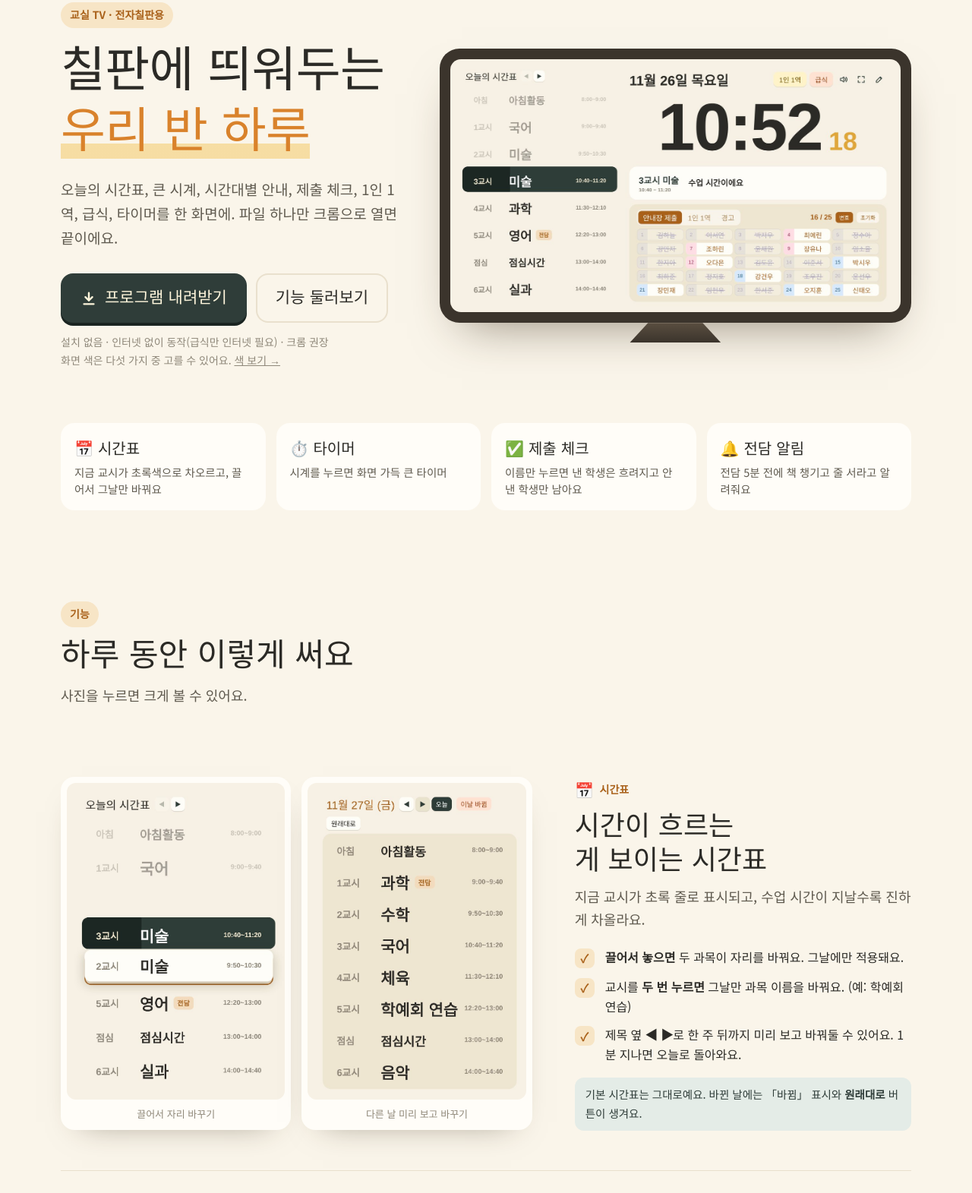
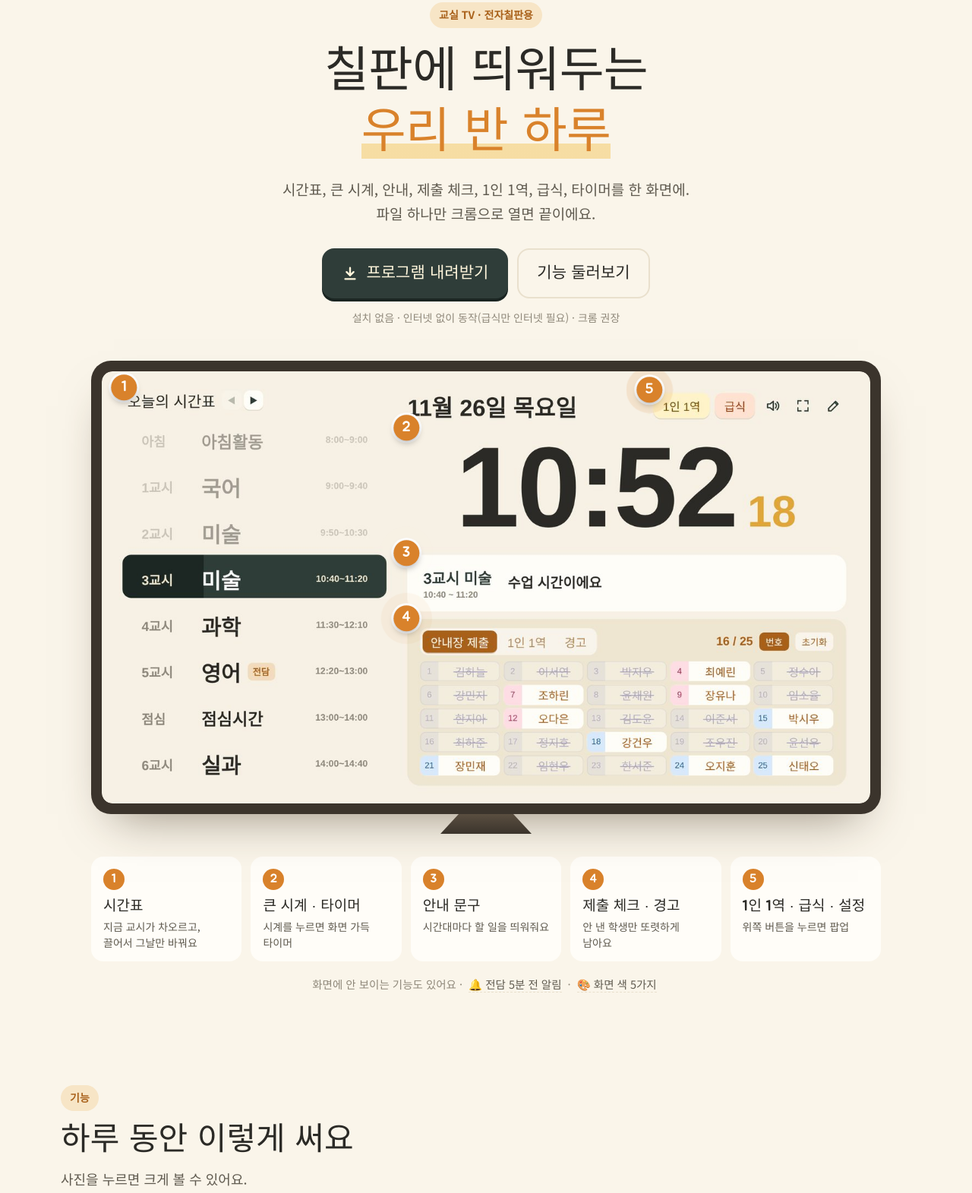
Before and after one commit to dobbi52/classboard, a plain HTML site: page index.html in a window 1280 px wide. Shown: the part 126-1697 px from the top of the page at 76% size. Drawn offline with Linux system fonts and the light colour scheme.

Commit message:
첫 화면: 칠판 화면에 번호를 붙이고 아래에 기능 카드 5개
Co-Authored-By: Claude Opus 5.5 <noreply@anthropic.com>
Claude-Session: https://claude.ai/code/session_01D2NA83K4xWqu4UkbskRDMv

```diff
--- a/index.html
+++ b/index.html
@@ -230,6 +230,39 @@ body,.bar,.step,.point,.edit-card,.shot,.faq details,.end,.tv,.cmd{transition-pr
 @keyframes themeIn{from{clip-path:circle(0 at var(--tx,50%) var(--ty,0))}to{clip-path:circle(var(--tr,150vmax) at var(--tx,50%) var(--ty,0))}}
 [data-theme="chalk"] .hero h1 b,:root:not([data-theme]) .hero h1 b{background:linear-gradient(transparent 68%,rgba(242,193,78,.45) 68%,rgba(242,193,78,.45) 92%,transparent 92%)}
 
+
+/* 첫 화면: 칠판 화면 + 번호 */
+.hero-top{text-align:center;max-width:760px;margin:0 auto}
+.hero-top .lead{margin-left:auto;margin-right:auto;word-break:keep-all}
+.hero-top .cta{justify-content:center}
+#map{max-width:1040px;margin:44px auto 0}
+#map img{cursor:default}
+.screen{position:relative;border-radius:14px;overflow:hidden}
+.spot{position:absolute;left:var(--x,0);top:var(--y,0);width:var(--w,100%);height:var(--h,100%);border-radius:12px;box-shadow:0 0 0 2000px rgba(20,16,10,.5),inset 0 0 0 3px var(--green);opacity:0;pointer-events:none;transition:left .4s var(--ease),top .4s var(--ease),width .4s var(--ease),height .4s var(--ease),opacity .25s}
+.screen.lit .spot{opacity:1}
+.pin{position:absolute;left:var(--x);top:var(--y);transform:translate(-55%,-55%);z-index:2;text-decoration:none;width:34px;height:34px}
+.pin span{position:relative;display:grid;place-items:center;width:100%;height:100%;border-radius:50%;background:var(--green);color:#fff;font-family:var(--display);font-size:19px;box-shadow:0 4px 10px -2px rgba(0,0,0,.35),0 0 0 3px #fff;transition:transform .25s var(--spring),background .2s}
+.pin::before{content:"";position:absolute;inset:0;border-radius:50%;background:var(--green);opacity:.5;animation:ping 2.4s ease-out infinite;animation-delay:calc(var(--i,0) * .3s)}
+.pin:hover span,.pin.on span{transform:scale(1.18);background:var(--ink)}
+@keyframes ping{0%{transform:scale(1);opacity:.5}70%,100%{transform:scale(2.1);opacity:0}}
+.map-cards{display:grid;grid-template-columns:repeat(5,minmax(0,1fr));gap:12px;max-width:1040px;margin:56px auto 0}
+.mapc{display:flex;flex-direction:column;gap:4px;text-decoration:none;background:var(--card);border-radius:16px;padding:16px 16px 14px;box-shadow:inset 0 0 0 1.5px transparent;transition:transform .3s var(--ease),box-shadow .3s var(--ease)}
+.mapc .num{width:28px;height:28px;border-radius:50%;background:var(--green);color:#fff;display:grid;place-items:center;font-family:var(--display);font-weight:400;font-size:16px;margin-bottom:6px;transition:background .2s}
+.mapc .t{font-family:var(--display);font-size:19px;line-height:1.3;word-break:keep-all}
+.mapc .d{font-size:14px;color:var(--sub);line-height:1.5;word-break:keep-all}
+.mapc:hover,.mapc.on{transform:translateY(-4px);box-shadow:inset 0 0 0 2px var(--ink),0 18px 34px -24px rgba(var(--sh),.5)}
+.mapc:hover .num,.mapc.on .num{background:var(--ink)}
+.rv.in.done.mapc{transition:transform .3s var(--ease),box-shadow .3s var(--ease)}
+.map-more{text-align:center;margin-top:18px;font-size:14.5px;color:var(--mute)}
+.map-more a{color:var(--sub);text-decoration:none;border-bottom:1px dashed var(--line);margin:0 4px}
+.map-more a:hover{color:var(--ink);border-color:var(--ink)}
+@media (max-width:900px){
+  .map-cards{grid-template-columns:repeat(2,minmax(0,1fr));margin-top:40px}
+  .map-cards .mapc:last-child{grid-column:1/-1}
+  #map{margin-top:32px}
+  .pin{width:24px;height:24px}.pin span{font-size:14px;box-shadow:0 2px 6px -1px rgba(0,0,0,.35),0 0 0 2px #fff}
+}
+
 /* 크게 보기: 사진 자리에서 커지기 */
 .lb{transition:opacity .3s}
 .lb img{transform:none;transition:none;will-change:transform}
@@ -276,11 +309,10 @@ body,.bar,.step,.point,.edit-card,.shot,.faq details,.end,.tv,.cmd{transition-pr
 <main id="top">
   <section class="hero">
     <div class="wrap">
-      <div class="hero-grid">
-        <div>
+      <div class="hero-top">
         <span class="eyebrow">교실 TV · 전자칠판용</span>
-          <h1><span class="ln">칠판에 띄워두는</span><br><b class="ln">우리 반 하루</b></h1>
-          <p class="lead">오늘의 시간표, 큰 시계, 시간대별 안내, 제출 체크, 1인 1역, 급식, 타이머를 한 화면에. 파일 하나만 크롬으로 열면 끝이에요.</p>
+        <h1><span class="ln">칠판에 띄워두는</span> <b class="ln">우리 반 하루</b></h1>
+        <p class="lead">시간표, 큰 시계, 안내, 제출 체크, 1인 1역, 급식, 타이머를 한 화면에. 파일 하나만 크롬으로 열면 끝이에요.</p>
         <div class="cta">
           <a class="btn dl" href="dl/chalk/classboard.html" download="classboard.html">
             <svg viewBox="0 0 24 24" fill="none" stroke="currentColor" stroke-width="2.6" stroke-linecap="round" stroke-linejoin="round" aria-hidden="true"><path d="M12 4v11M7 10l5 5 5-5M5 20h14"/></svg>
@@ -288,16 +320,17 @@ body,.bar,.step,.point,.edit-card,.shot,.faq details,.end,.tv,.cmd{transition-pr
           </a>
           <a class="btn ghost" href="#features">기능 둘러보기</a>
         </div>
-          <p class="fine">설치 없음 · 인터넷 없이 동작(급식만 인터넷 필요) · 크롬 권장<br>화면 색은 다섯 가지 중 고를 수 있어요. <a href="#f-color">색 보기 →</a></p>
+        <p class="fine">설치 없음 · 인터넷 없이 동작(급식만 인터넷 필요) · 크롬 권장</p>
       </div>
-        <div class="tv"><img src="img/chalk/01.jpg" alt="수업 중인 우리 반 칠판 화면. 왼쪽에 오늘의 시간표, 오른쪽에 큰 시계와 안내, 아래에 제출 체크" width="1400" height="787"></div>
+      <div class="tv" id="map">
+        <div class="screen">
+          <img src="img/chalk/01.jpg" alt="수업 중인 우리 반 칠판 화면. 왼쪽에 오늘의 시간표, 오른쪽에 큰 시계와 안내, 아래에 제출 체크" width="1400" height="787">
+          <div class="spot" id="spot"></div>
+          <a class="pin" href="#f-tt" data-k="1" style="--x:3.1%;--y:4.1%;--w:33.6%;--h:91.9%" aria-label="1. 시간표"><span>1</span></a><a class="pin" href="#f-timer" data-k="2" style="--x:39.8%;--y:13.4%;--w:57.1%;--h:26.4%" aria-label="2. 큰 시계 · 타이머"><span>2</span></a><a class="pin" href="#f-notice" data-k="3" style="--x:39.8%;--y:42.4%;--w:57.1%;--h:13.1%" aria-label="3. 안내 문구"><span>3</span></a><a class="pin" href="#f-check" data-k="4" style="--x:39.8%;--y:57.4%;--w:57.1%;--h:38.6%" aria-label="4. 제출 체크 · 경고"><span>4</span></a><a class="pin" href="#f-role" data-k="5" style="--x:71.4%;--y:4.6%;--w:25.8%;--h:6.6%" aria-label="5. 1인 1역 · 급식 · 설정"><span>5</span></a>
         </div>
-      <div class="points">
-        <div class="point rv pop"><b>📅 시간표</b><span>지금 교시가 초록색으로 차오르고, 끌어서 그날만 바꿔요</span></div>
-        <div class="point rv pop"><b>⏱️ 타이머</b><span>시계를 누르면 화면 가득 큰 타이머</span></div>
-        <div class="point rv pop"><b>✅ 제출 체크</b><span>이름만 누르면 낸 학생은 흐려지고 안 낸 학생만 남아요</span></div>
-        <div class="point rv pop"><b>🔔 전담 알림</b><span>전담 5분 전에 책 챙기고 줄 서라고 알려줘요</span></div>
       </div>
+      <div class="map-cards" id="mapCards"><a class="mapc rv pop" href="#f-tt" data-k="1"><b class="num">1</b><span class="t">시간표</span><span class="d">지금 교시가 차오르고, 끌어서 그날만 바꿔요</span></a><a class="mapc rv pop" href="#f-timer" data-k="2"><b class="num">2</b><span class="t">큰 시계 · 타이머</span><span class="d">시계를 누르면 화면 가득 타이머</span></a><a class="mapc rv pop" href="#f-notice" data-k="3"><b class="num">3</b><span class="t">안내 문구</span><span class="d">시간대마다 할 일을 띄워줘요</span></a><a class="mapc rv pop" href="#f-check" data-k="4"><b class="num">4</b><span class="t">제출 체크 · 경고</span><span class="d">안 낸 학생만 또렷하게 남아요</span></a><a class="mapc rv pop" href="#f-role" data-k="5"><b class="num">5</b><span class="t">1인 1역 · 급식 · 설정</span><span class="d">위쪽 버튼을 누르면 팝업</span></a></div>
+      <p class="map-more">화면에 안 보이는 기능도 있어요 · <a href="#f-jeon">🔔 전담 5분 전 알림</a> · <a href="#f-color">🎨 화면 색 5가지</a></p>
     </div>
   </section>
 
@@ -592,7 +625,7 @@ document.querySelectorAll('.feat').forEach(f=>{
   f.querySelectorAll('.shot').forEach((s,i)=>s.style.setProperty('--d',(i*.12)+'s'));
 });
 // 같은 줄에 있는 것은 차례로
-[['.point',.08],['.step',.12],['.edit-card',.08]].forEach(([q,g])=>document.querySelectorAll(q).forEach((el,i)=>el.style.setProperty('--d',(i%3*g+(q==='.point'?(i>2?.24:0):0))+'s')));
+[['.mapc',.07],['.step',.12],['.edit-card',.08]].forEach(([q,g])=>document.querySelectorAll(q).forEach((el,i)=>el.style.setProperty('--d',((q==='.mapc'?i:i%3)*g)+'s')));
 
 const rvObs=new IntersectionObserver(es=>{es.forEach(e=>{if(e.isIntersecting){const el=e.target;el.classList.add('in');rvObs.unobserve(el);const d=parseFloat(getComputedStyle(el).getPropertyValue('--d'))||0;setTimeout(()=>el.classList.add('done'),900+d*1000);}});},{rootMargin:'0px 0px -12% 0px',threshold:.05});
 document.querySelectorAll('.rv,.feat').forEach(el=>rvObs.observe(el));
@@ -636,7 +669,7 @@ function closeLb(){
   if(img){const an=flip(img,lbImg,true);an.onfinish=()=>{img.style.visibility='';an.cancel();};}
 }
 document.addEventListener('click',e=>{
-  const img=e.target.closest('.tv img,.shot img,.edit-card img');
+  const img=e.target.closest('.shot img,.edit-card img');
   if(img){openLb(img);return;}
   if(e.target.closest('#lb'))closeLb();
 });
@@ -662,6 +695,23 @@ function pickColor(t,anim){
 }
 pickColor(NAMES[shotTheme]?shotTheme:'chalk',false);
 sw.forEach(b=>b.addEventListener('click',()=>{if(b.dataset.t===shotTheme)return;pickColor(b.dataset.t,true);try{localStorage.setItem('cbm-shot',b.dataset.t);}catch(e){}}));
+
+// 첫 화면 번호: 카드·번호에 올리면 칠판에서 그 부분만 밝게
+const screen=document.querySelector('#map .screen'),spot=document.getElementById('spot');
+const pinEls=[...document.querySelectorAll('.pin')],mapCards=[...document.querySelectorAll('.mapc')];
+pinEls.forEach((p,i)=>p.style.setProperty('--i',i));
+function light(k){
+  const p=pinEls.find(x=>x.dataset.k===k);
+  pinEls.forEach(x=>x.classList.toggle('on',x.dataset.k===k));mapCards.forEach(x=>x.classList.toggle('on',x.dataset.k===k));
+  if(!p){screen.classList.remove('lit');return;}
+  ['--x','--y','--w','--h'].forEach(v=>spot.style.setProperty(v,p.style.getPropertyValue(v)));
+  screen.classList.add('lit');
+}
+[...pinEls,...mapCards].forEach(el=>{
+  el.addEventListener('pointerenter',e=>{if(e.pointerType==='mouse')light(el.dataset.k);});
+  el.addEventListener('pointerleave',e=>{if(e.pointerType==='mouse')light(null);});
+  el.addEventListener('focus',()=>light(el.dataset.k));el.addEventListener('blur',()=>light(null));
+});
 </script>
 </body>
 </html>
```
Lines whose indentation alone changed are shown as unchanged.
